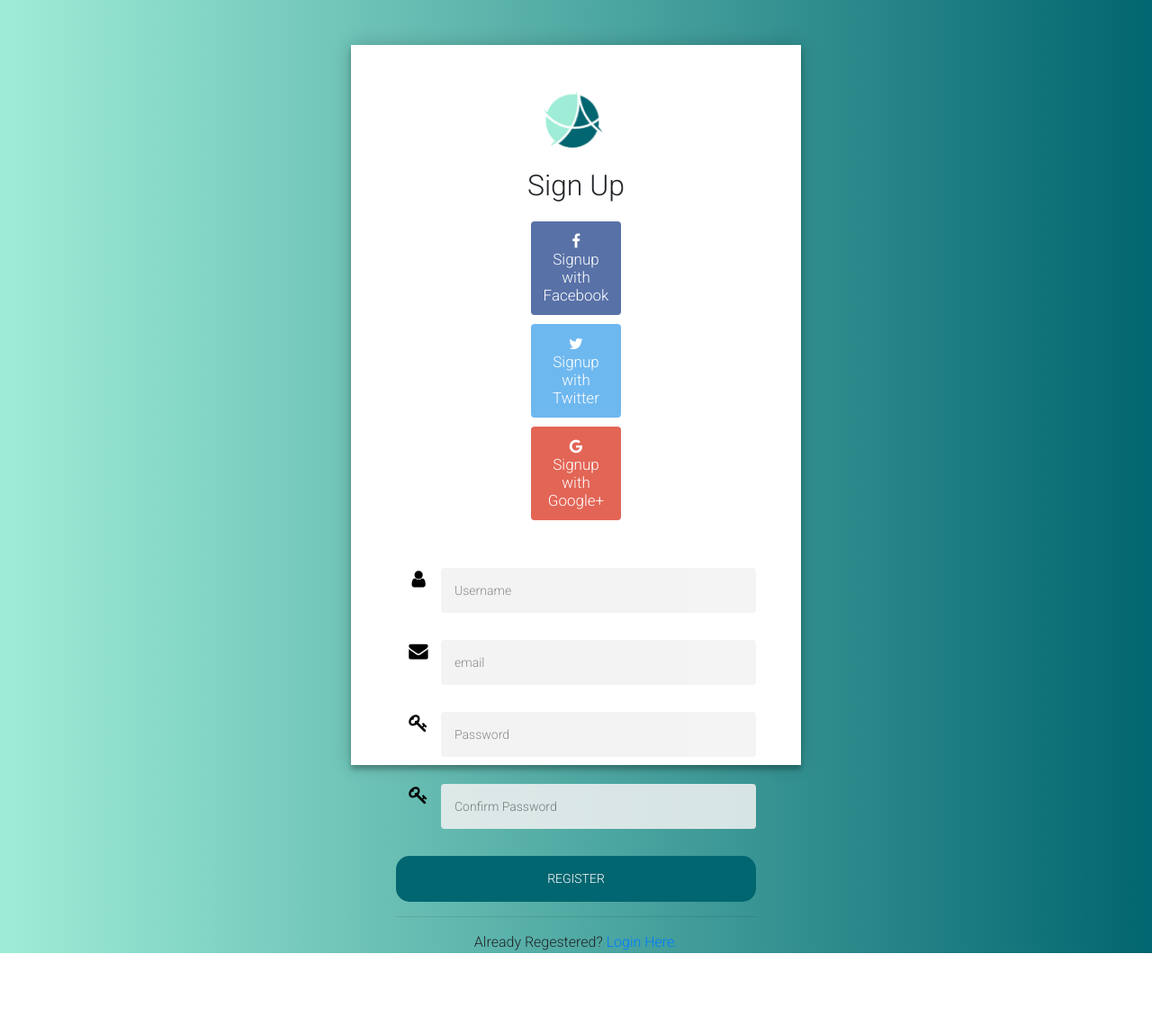
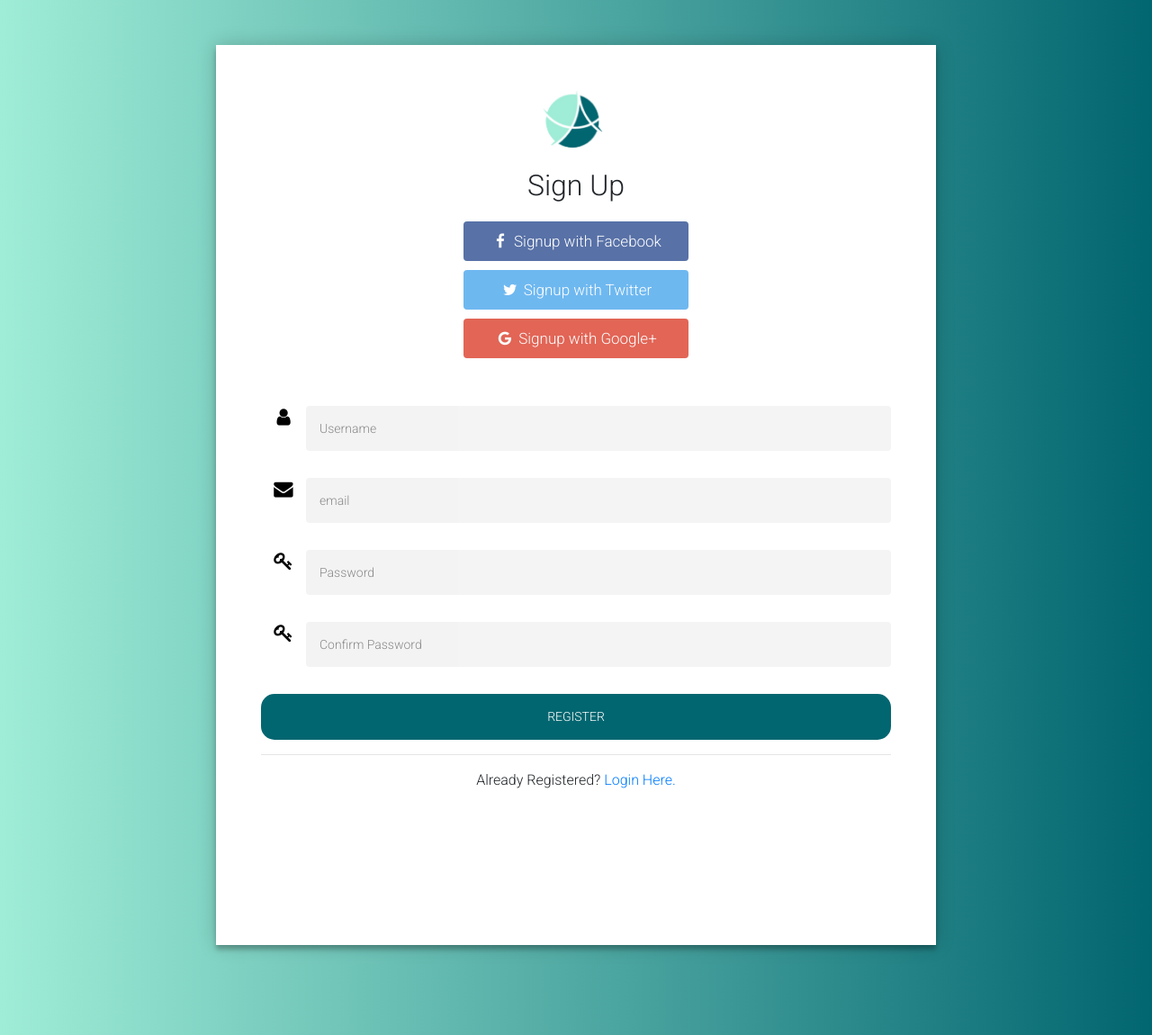
Before and after one commit to Ant2000code/Captured-webster, a Django app: page /register/tutor in a window 1280 px wide. Shown: the whole page at 90% size. Before the commit the page ends 1059 px from the top, so only its background shows below. Run offline with Django 3.2, Linux system fonts and the light colour scheme; some libraries are stand-ins or nearby versions.

Commit message:
UpdateAgain

```diff
--- a/static/login_register.css
+++ b/static/login_register.css
@@ -4,8 +4,10 @@
     position: relative;
     z-index: 1;
     background: #FFFFFF;
-    max-width: 500px;
-    max-height: 800px;
+    height:1000px;
+    width:800px;
+    /* max-width: 500px;
+    max-height: 900px; */
     margin: 50px auto 100px;
     padding: 50px;
     text-align: center;
--- a/templates/index.html
+++ b/templates/index.html
@@ -66,7 +66,7 @@
     </nav>
 
 
-
+    <div class=container style="background-color: whitesmoke;">
       {% for i in que %}
       {% if i.answered == True %}
         <div class="card" style="width:80%; padding:10px;">
--- a/templates/register.html
+++ b/templates/register.html
@@ -58,11 +58,9 @@
             <button type="submit" class="submit" >Register</button>
 
         <hr>
-        Already Regestered? <a href="/login"> Login Here.</a>
+        Already Registered? <a href="/login"> Login Here.</a>
 
-
-
-      </form>
+</form>
       <div>
           {% for message in messages %}
           <div class="alert alert-danger" role="alert">
```
